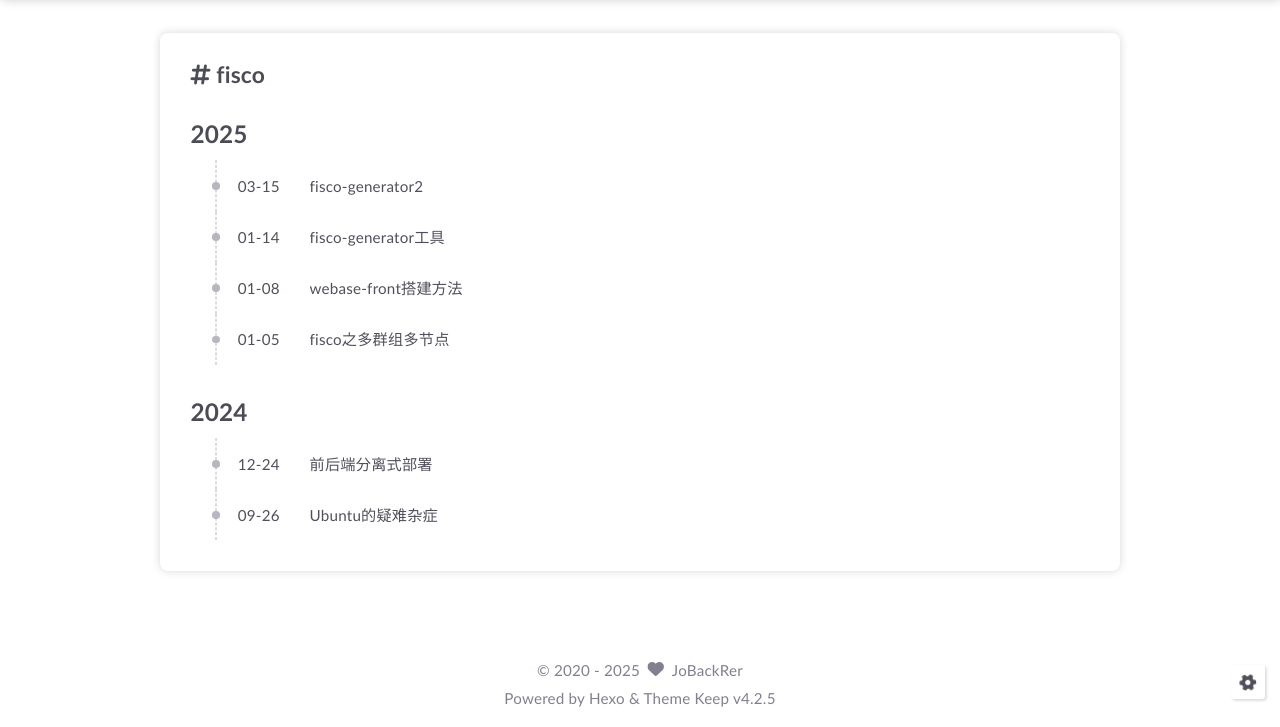
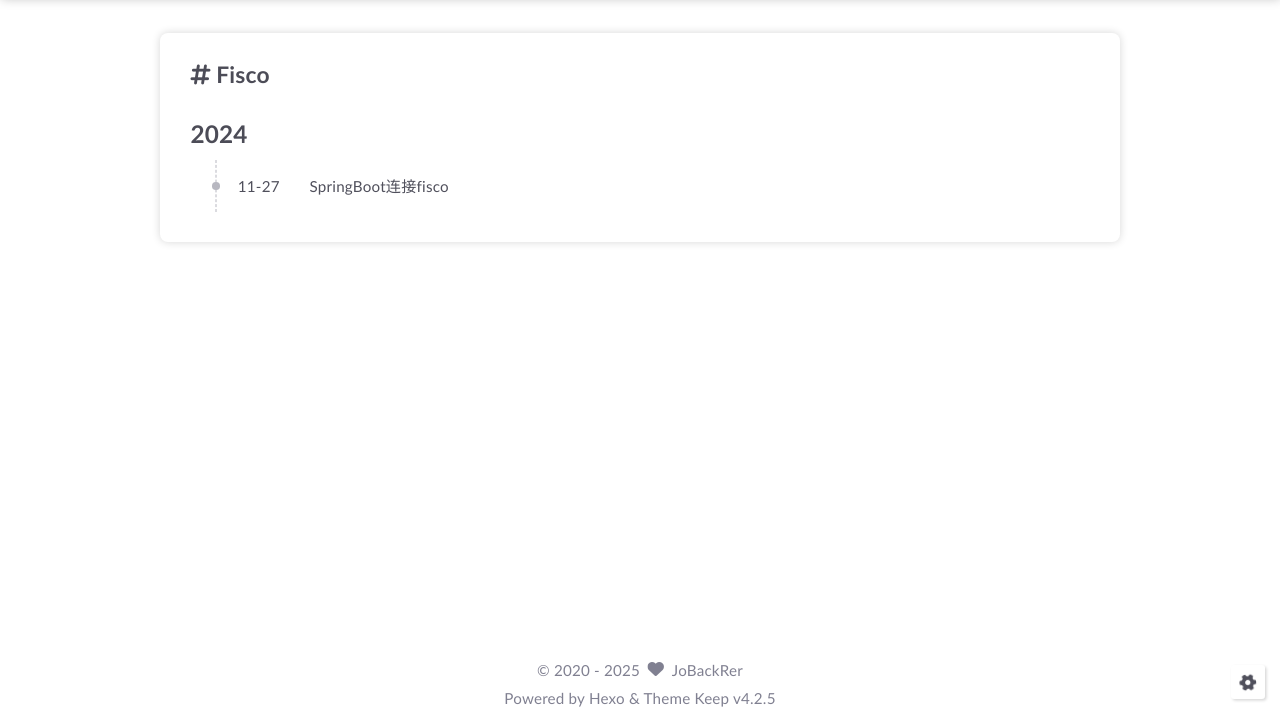
Before and after one commit to BackRerd/backrer.github.io, a plain HTML site: page tags/fisco/index.html in a window 1280 px wide. Shown: the part 73-800 px from the top of the page. Drawn offline with Linux system fonts and the light colour scheme.

Commit message:
Site updated: 2025-05-13 09:27:32

```diff
--- a/tags/fisco/index.html
+++ b/tags/fisco/index.html
@@ -9,7 +9,7 @@
 
     <title>
 
-            Tag: fisco |
+            Tag: Fisco |
 
         笔记小站
     </title>
@@ -243,52 +243,11 @@
 
                     <div class="fade-in-down-animation">
     <div class="tag-archive-container border-box">
-        <div class="tag-name"><i class="fas fa-hashtag"></i>&nbsp;fisco
+        <div class="tag-name"><i class="fas fa-hashtag"></i>&nbsp;Fisco
         </div>
         <div class="tag-post-list">
 
 <div class="archive-list-container border-box">
-
-        <section class="archive-item border-box">
-            <div class="archive-item-header border-box">
-                <span class="archive-year">2025</span>
-            </div>
-            <ul class="archive-item-body border-box">
-
-                    <li class="post-item border-box">
-                        <span class="starting-point border-box flex-center"></span>
-                        <span class="post-date border-box">03-15</span>
-                        <a class="post-title border-box text-ellipsis"
-                           href="/2025/03/15/fisco-generator2/"
-                        >fisco-generator2</a>
-                    </li>
-
-                    <li class="post-item border-box">
-                        <span class="starting-point border-box flex-center"></span>
-                        <span class="post-date border-box">01-14</span>
-                        <a class="post-title border-box text-ellipsis"
-                           href="/2025/01/14/fiscogenerator/"
-                        >fisco-generator工具</a>
-                    </li>
-
-                    <li class="post-item border-box">
-                        <span class="starting-point border-box flex-center"></span>
-                        <span class="post-date border-box">01-08</span>
-                        <a class="post-title border-box text-ellipsis"
-                           href="/2025/01/08/webase-front/"
-                        >webase-front搭建方法</a>
-                    </li>
-
-                    <li class="post-item border-box">
-                        <span class="starting-point border-box flex-center"></span>
-                        <span class="post-date border-box">01-05</span>
-                        <a class="post-title border-box text-ellipsis"
-                           href="/2025/01/05/fisco%E4%B9%8B%E5%A4%9A%E7%BE%A4%E7%BB%84%E5%A4%9A%E8%8A%82%E7%82%B9%E5%88%9B%E5%BB%BA/"
-                        >fisco之多群组多节点</a>
-                    </li>
-
-            </ul>
-        </section>
 
         <section class="archive-item border-box">
             <div class="archive-item-header border-box">
@@ -298,18 +257,10 @@
 
                     <li class="post-item border-box">
                         <span class="starting-point border-box flex-center"></span>
-                        <span class="post-date border-box">12-24</span>
+                        <span class="post-date border-box">11-27</span>
                         <a class="post-title border-box text-ellipsis"
-                           href="/2024/12/24/%E9%A1%B9%E7%9B%AE%E5%89%8D%E7%BD%AE%E6%90%AD%E5%BB%BA/"
-                        >前后端分离式部署</a>
-                    </li>
-
-                    <li class="post-item border-box">
-                        <span class="starting-point border-box flex-center"></span>
-                        <span class="post-date border-box">09-26</span>
-                        <a class="post-title border-box text-ellipsis"
-                           href="/2024/09/26/%E7%96%91%E9%9A%BE%E6%9D%82%E7%97%871/"
-                        >Ubuntu的疑难杂症</a>
+                           href="/2024/11/27/SpringBootAndFisco/"
+                        >SpringBoot连接fisco</a>
                     </li>
 
             </ul>
```
Also changed, not shown: 2025/03/16/solidity/index.html (+2 -2 lines), 2025/03/23/web/index.html (+3 -3 lines), 2025/03/25/应用开发工程师任务书/index.html (+6 -6 lines), 2025/03/25/运维部署工程师任务书/index.html (+6 -6 lines), 2025/03/28/总览任务书/index.html (+3 -3 lines), archives/2025/03/index.html (+4 -4 lines), archives/2025/index.html (+4 -4 lines), archives/index.html (+4 -4 lines), atom.xml (+25 -25 lines), index.html (+60 -60 lines), tags/任务书/index.html (+4 -4 lines).
